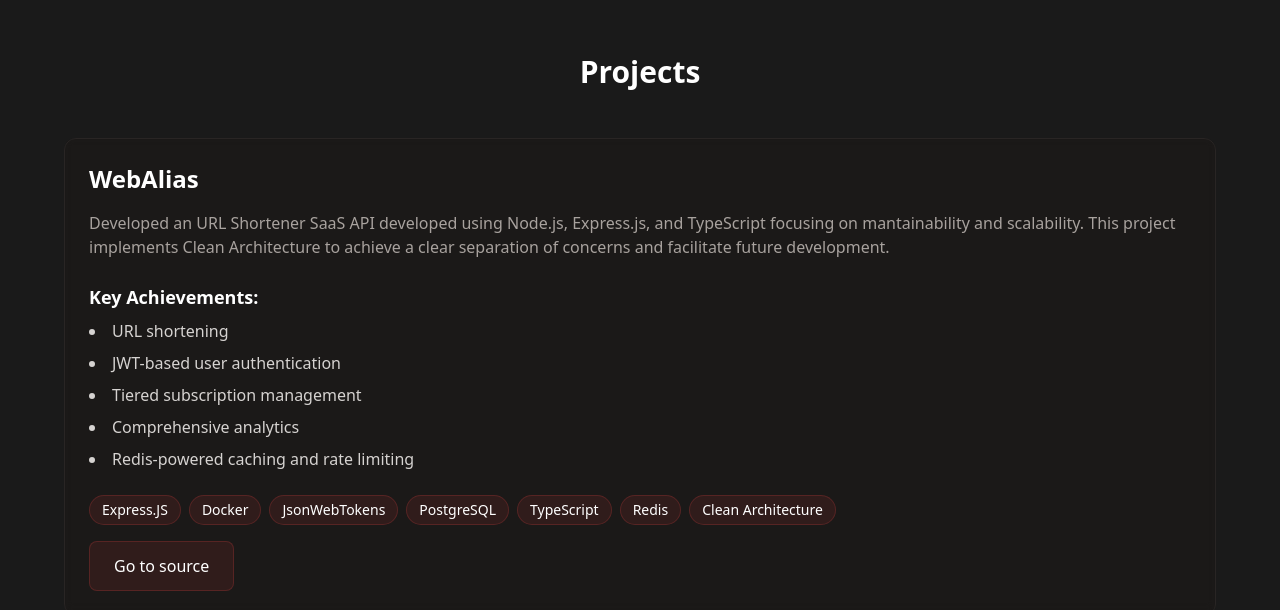
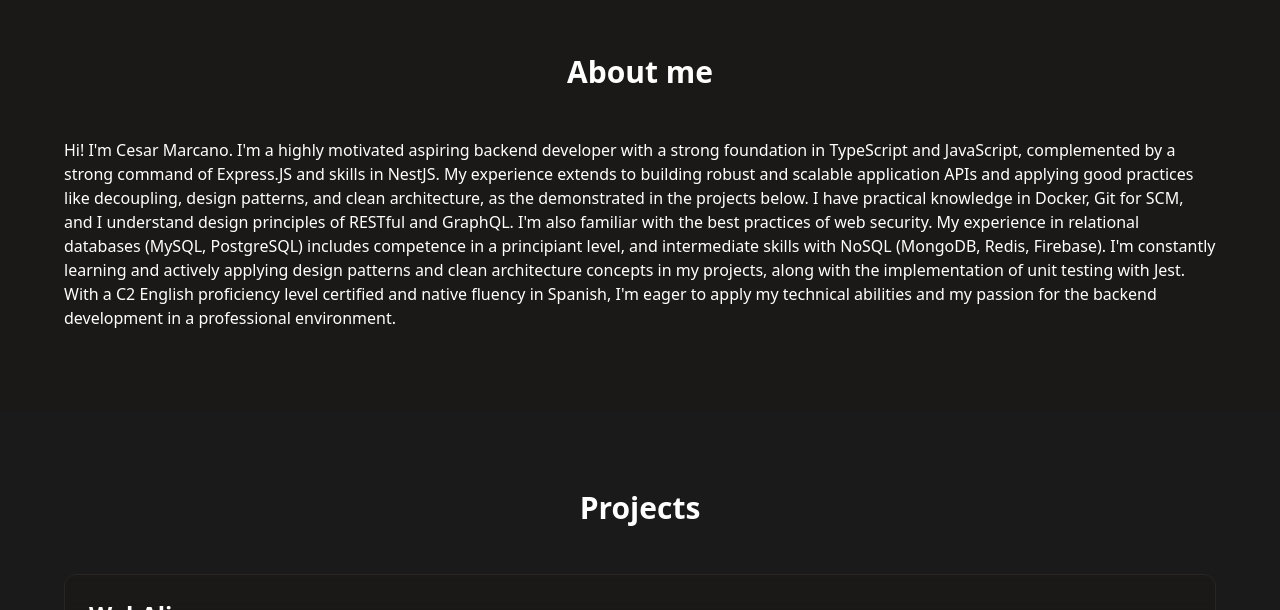
Before and after one commit to Cesar-Marcano/portfolio, a Next.js app: page / in a window 1280 px wide. Shown: the part 826-1436 px from the top of the page. Built offline with nearby package versions, Linux system fonts and the light colour scheme.

Commit message:
feat: restructure portfolio components by removing unused files and adding AboutMe and Projects sections

```diff
--- /dev/null
+++ b/app/components/AboutMe.tsx
@@ -0,0 +1,40 @@
+"use client";
+
+import { motion } from "framer-motion";
+
+export default function AboutMe() {
+  return (
+    <section className="py-20 px-4 bg-stone-900/50">
+      <div className="max-w-6xl mx-auto">
+        <motion.h2
+          initial={{ opacity: 0 }}
+          whileInView={{ opacity: 1 }}
+          viewport={{ once: true }}
+          className="text-3xl font-bold mb-12 text-center"
+        >
+          About me
+        </motion.h2>
+
+        <div className="grid grid-cols-1 gap-12">
+          Hi! I'm Cesar Marcano. I'm a highly motivated aspiring backend
+          developer with a strong foundation in TypeScript and JavaScript,
+          complemented by a strong command of Express.JS and skills in NestJS.
+          My experience extends to building robust and scalable application APIs
+          and applying good practices like decoupling, design patterns, and
+          clean architecture, as the demonstrated in the projects below. I have
+          practical knowledge in Docker, Git for SCM, and I understand design
+          principles of RESTful and GraphQL. I'm also familiar with the best
+          practices of web security. My experience in relational databases
+          (MySQL, PostgreSQL) includes competence in a principiant level, and
+          intermediate skills with NoSQL (MongoDB, Redis, Firebase). I'm
+          constantly learning and actively applying design patterns and clean
+          architecture concepts in my projects, along with the implementation of
+          unit testing with Jest. With a C2 English proficiency level certified
+          and native fluency in Spanish, I'm eager to apply my technical
+          abilities and my passion for the backend development in a professional
+          environment.
+        </div>
+      </div>
+    </section>
+  );
+}
--- a/app/components/HeroSection.tsx
+++ b/app/components/HeroSection.tsx
@@ -41,9 +41,6 @@
                 Nest.JS
               </span>
               <span className="px-3 py-1 bg-fuchsia-500/10 rounded-md border border-fuchsia-500/20">
-                AWS
-              </span>
-              <span className="px-3 py-1 bg-fuchsia-500/10 rounded-md border border-fuchsia-500/20">
                 Docker
               </span>
             </div>
--- a/app/components/SystemArchitecture.tsx
+++ b/app/components/Projects.tsx
@@ -2,7 +2,7 @@
 
 import { motion } from "framer-motion";
 
-export default function SystemArchitecture() {
+export default function Projects() {
   return (
     <section className="py-20 px-4">
       <div className="max-w-6xl mx-auto">
--- a/app/components/TechnicalMetrics.tsx
+++ /dev/null
@@ -1,116 +0,0 @@
-'use client';
-
-import { motion } from 'framer-motion';
-
-export default function TechnicalMetrics() {
-	return (
-		<section className="py-20 px-4 bg-stone-900/50">
-			<div className="max-w-6xl mx-auto">
-				<motion.h2 initial={{ opacity: 0 }} whileInView={{ opacity: 1 }} viewport={{ once: true }} className="text-3xl font-bold mb-12 text-center">
-					Impact & Achievements
-				</motion.h2>
-
-				<div className="grid grid-cols-1 gap-12">
-					{/* System Performance */}
-					<div>
-						<h3 className="text-xl font-semibold mb-6 text-fuchsia-400">System Performance</h3>
-						<div className="grid grid-cols-1 md:grid-cols-2 gap-6">
-							<motion.div
-								initial={{ opacity: 0, scale: 0.95 }}
-								whileInView={{ opacity: 1, scale: 1 }}
-								viewport={{ once: true }}
-								className="bg-stone-800/50 rounded-lg p-6 border border-stone-700"
-							>
-								<h4 className="text-lg font-semibold text-stone-300">API Gateway</h4>
-								<ul className="mt-2 space-y-2 text-stone-400">
-									<li>• P95 latency reduced from 250ms to 80ms</li>
-									<li>• 99.99% availability achieved</li>
-									<li>• Handles 2M requests/day</li>
-								</ul>
-							</motion.div>
-							<motion.div
-								initial={{ opacity: 0, scale: 0.95 }}
-								whileInView={{ opacity: 1, scale: 1 }}
-								viewport={{ once: true }}
-								className="bg-stone-800/50 rounded-lg p-6 border border-stone-700"
-							>
-								<h4 className="text-lg font-semibold text-stone-300">Database Optimization</h4>
-								<ul className="mt-2 space-y-2 text-stone-400">
-									<li>• Query response time improved by 70%</li>
-									<li>• Implemented efficient indexing strategy</li>
-									<li>• Reduced DB load by 45%</li>
-								</ul>
-							</motion.div>
-						</div>
-					</div>
-
-					{/* Infrastructure & DevOps */}
-					<div>
-						<h3 className="text-xl font-semibold mb-6 text-fuchsia-400">Infrastructure & DevOps</h3>
-						<div className="grid grid-cols-1 md:grid-cols-2 gap-6">
-							<motion.div
-								initial={{ opacity: 0, scale: 0.95 }}
-								whileInView={{ opacity: 1, scale: 1 }}
-								viewport={{ once: true }}
-								className="bg-stone-800/50 rounded-lg p-6 border border-stone-700"
-							>
-								<h4 className="text-lg font-semibold text-stone-300">Cloud Infrastructure</h4>
-								<ul className="mt-2 space-y-2 text-stone-400">
-									<li>• Reduced AWS costs by 35%</li>
-									<li>• Implemented auto-scaling for 20+ services</li>
-									<li>• Zero-downtime deployments</li>
-								</ul>
-							</motion.div>
-							<motion.div
-								initial={{ opacity: 0, scale: 0.95 }}
-								whileInView={{ opacity: 1, scale: 1 }}
-								viewport={{ once: true }}
-								className="bg-stone-800/50 rounded-lg p-6 border border-stone-700"
-							>
-								<h4 className="text-lg font-semibold text-stone-300">CI/CD Pipeline</h4>
-								<ul className="mt-2 space-y-2 text-stone-400">
-									<li>• Reduced deployment time by 65%</li>
-									<li>• Automated testing coverage at 90%</li>
-									<li>• Integration tests success rate 99.5%</li>
-								</ul>
-							</motion.div>
-						</div>
-					</div>
-
-					{/* Development & Leadership */}
-					<div>
-						<h3 className="text-xl font-semibold mb-6 text-fuchsia-400">Development & Leadership</h3>
-						<div className="grid grid-cols-1 md:grid-cols-2 gap-6">
-							<motion.div
-								initial={{ opacity: 0, scale: 0.95 }}
-								whileInView={{ opacity: 1, scale: 1 }}
-								viewport={{ once: true }}
-								className="bg-stone-800/50 rounded-lg p-6 border border-stone-700"
-							>
-								<h4 className="text-lg font-semibold text-stone-300">Code Quality</h4>
-								<ul className="mt-2 space-y-2 text-stone-400">
-									<li>• Led adoption of TypeScript across backend</li>
-									<li>• Established coding standards</li>
-									<li>• Reduced technical debt by 40%</li>
-								</ul>
-							</motion.div>
-							<motion.div
-								initial={{ opacity: 0, scale: 0.95 }}
-								whileInView={{ opacity: 1, scale: 1 }}
-								viewport={{ once: true }}
-								className="bg-stone-800/50 rounded-lg p-6 border border-stone-700"
-							>
-								<h4 className="text-lg font-semibold text-stone-300">Team Impact</h4>
-								<ul className="mt-2 space-y-2 text-stone-400">
-									<li>• Mentored 4 junior developers</li>
-									<li>• Created 30+ technical documentation guides</li>
-									<li>• Led 3 major system migrations</li>
-								</ul>
-							</motion.div>
-						</div>
-					</div>
-				</div>
-			</div>
-		</section>
-	);
-}
--- a/app/page.tsx
+++ b/app/page.tsx
@@ -1,16 +1,16 @@
 'use client';
 
 import HeroSection from './components/HeroSection';
-import SystemArchitecture from './components/SystemArchitecture';
-import TechnicalMetrics from './components/TechnicalMetrics';
+import Projects from './components/Projects';
+import AboutMe from './components/AboutMe';
 import ContactSection from './components/ContactSection';
 
 export default function BackendPortfolio() {
 	return (
 		<main className="min-h-screen bg-[#1A1A1A] text-white overflow-x-hidden">
 			<HeroSection />
-			<SystemArchitecture />
-			{/* <TechnicalMetrics /> */}
+			<AboutMe />
+			<Projects />
 			<ContactSection />
 		</main>
 	);
```
